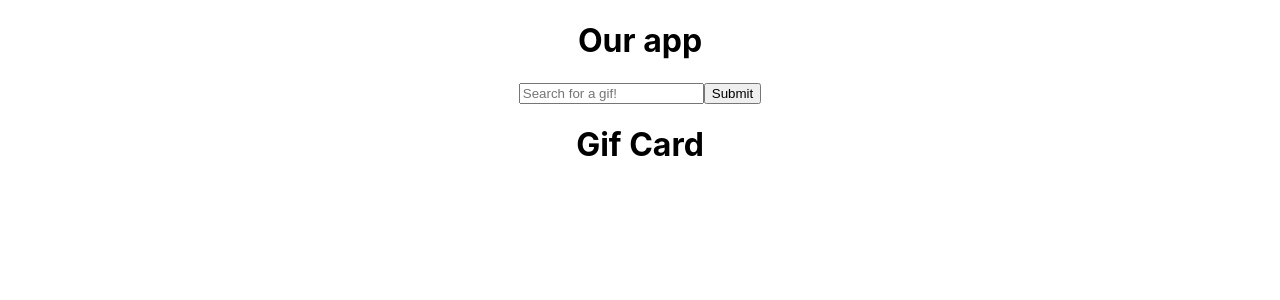
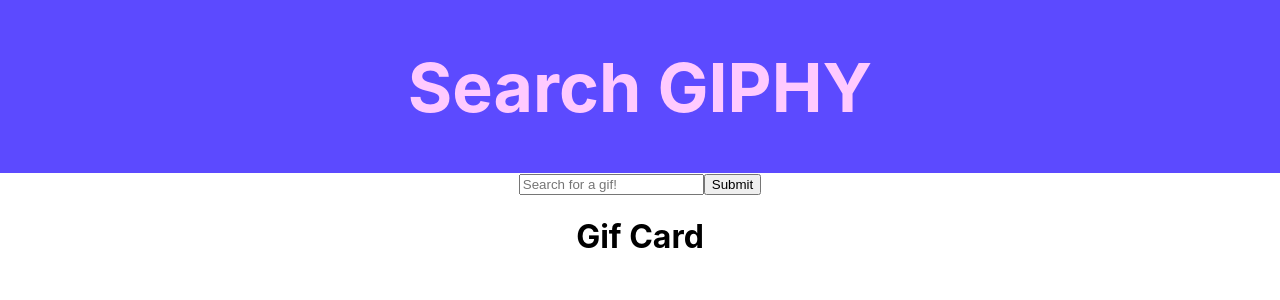
Before and after one commit to smilteval/Assignment-7, a React (Create React App) app: page / in a window 1280 px wide. Shown: the top 300 px of the page. Built offline with nearby package versions, Linux system fonts and the light colour scheme.

Commit message:
header background updated

```diff
--- a/src/App.css
+++ b/src/App.css
@@ -14,14 +14,15 @@
 }
 
 .App-header {
-  background-color: #282c34;
-  min-height: 100vh;
+  background-color: #5c4aff;
+  min-height: 10vh;
   display: flex;
   flex-direction: column;
   align-items: center;
   justify-content: center;
-  font-size: calc(10px + 2vmin);
-  color: white;
+  font-size: calc(10px + 3vmin);
+  color: rgb(255, 202, 255);
+
 }
 
 .App-link {
--- a/src/App.js
+++ b/src/App.js
@@ -5,8 +5,14 @@
 function App() {
   return (
     <div className="App">
-      <h1>Our app</h1>
+      <div className="App-header">
+
+      <h1>Search GIPHY </h1>
+      </div>
+
+      <div className="SearchField">
       <SearchField/>
+      </div>
       <GifCard/>
     </div>
   );
```
Also changed, not shown: 1 other file (tests, documents, lock files or other folders).
